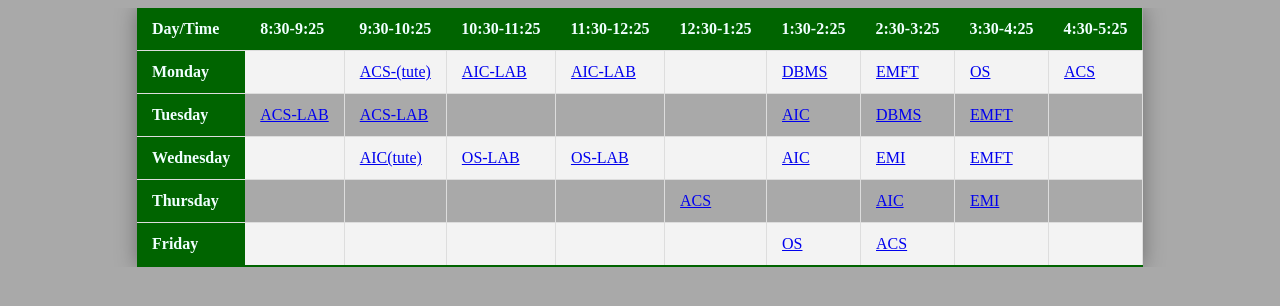
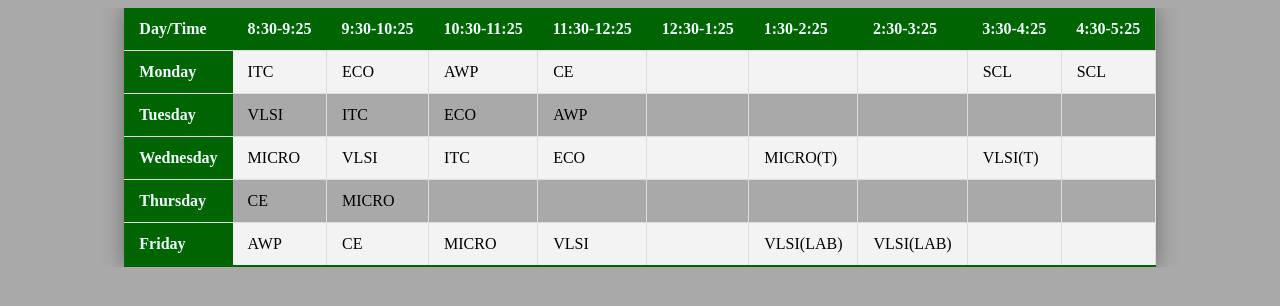
Before and after one commit to Rahul140001/timetable, a plain HTML site: page index.html in a window 1280 px wide. Drawn offline with Linux system fonts and the light colour scheme.

Commit message:
Update index.html

```diff
--- a/index.html
+++ b/index.html
@@ -24,97 +24,62 @@
             </tr>
             <tr>
                 <th>Monday</th>
+                <td>ITC</td>
+                <td>ECO</td>
+                <td>AWP </td>
+                <td>CE </td>
                 <td></td>
-                <td> <a href="https://meet.google.com/hsx-bsme-pzw">ACS-(tute)</a> </td>
-                <td> <a href="https://meet.google.com/cax-eoyy-jro?authuser=1">AIC-LAB</a> </td>
-                <td> <a href="https://meet.google.com/cax-eoyy-jro?authuser=1">AIC-LAB</a> </td>
                 <td></td>
-                <td>
-                    <a href="https://teams.microsoft.com/l/meetup-join/19%3ameeting_ODM4NGIxMmMtYzIyNC00MTNmLWE3NTktMzM1MzE0YWQzODk1%40thread.v2/0?context=%7b%22Tid%22%3a%22a6de9407-2d24-407d-81e6-941b053c301a%22%2c%22Oid%22%3a%22815d6b05-c289-4f6f-bf0d-cfe8741102a6%22%7d">
-                        DBMS
-                    </a>
-                </td>
-                <td>
-                    <a href="https://teams.microsoft.com/l/meetup-join/19%3ameeting_NjBkYmUzNjYtNTY3NC00YTNkLWExZmUtNjNjZDlmZmI2NDk4%40thread.v2/0?context=%7b%22Tid%22%3a%22a6de9407-2d24-407d-81e6-941b053c301a%22%2c%22Oid%22%3a%22148b444d-cec8-4c62-a6ec-e23ab52e9d06%22%7d">
-                        EMFT
-                    </a>
-                </td>
-                <td>
-                    <a href="https://teams.microsoft.com/l/meetup-join/19%3ameeting_OGE2YmNmOTItOGRlNi00MWQ3LTk2N2EtN2VlMGVjNzE1MjIy%40thread.v2/0?context=%7b%22Tid%22%3a%22a6de9407-2d24-407d-81e6-941b053c301a%22%2c%22Oid%22%3a%22d1be709e-c49e-48d4-adf2-e0248326497c%22%7d">
-                        OS
-                    </a>
-                </td>
-                <td><a href="https://meet.google.com/mxs-gpde-ybu">ACS</a> </td>
+                <td></td>
+                <td>SCL</td>
+                <td>SCL</td>
             </tr>
             <tr>
                 <th>Tuesday</th>
-                <td> <a href="https://meet.google.com/lookup/ghu2s4yzvs"> ACS-LAB</a></td>
-                <td> <a href="https://meet.google.com/lookup/ghu2s4yzvs"> ACS-LAB</a></td>
-                <td></td>
-                <td></td>
-                <td></td>
-                <td> <a href="http://meet.google.com/iun-kzye-wwa">AIC</a> </td>
-                <td>
-                    <a href="https://teams.microsoft.com/l/meetup-join/19%3ameeting_ODM4NGIxMmMtYzIyNC00MTNmLWE3NTktMzM1MzE0YWQzODk1%40thread.v2/0?context=%7b%22Tid%22%3a%22a6de9407-2d24-407d-81e6-941b053c301a%22%2c%22Oid%22%3a%22815d6b05-c289-4f6f-bf0d-cfe8741102a6%22%7d">
-                        DBMS
-                    </a>
-                </td>
-                <td>
-                    <a href="https://teams.microsoft.com/l/meetup-join/19%3ameeting_NjBkYmUzNjYtNTY3NC00YTNkLWExZmUtNjNjZDlmZmI2NDk4%40thread.v2/0?context=%7b%22Tid%22%3a%22a6de9407-2d24-407d-81e6-941b053c301a%22%2c%22Oid%22%3a%22148b444d-cec8-4c62-a6ec-e23ab52e9d06%22%7d">
-                        EMFT
-                    </a>
-                </td>
-                <td></td>
-            </tr>
-            <tr>
-                <th>Wednesday</th>
-                <td></td>
-                <td> <a href="http://meet.google.com/iun-kzye-wwa">AIC(tute)</a> </td>
-                <td> <a href="https://meet.google.com/lookup/bk745zfxka">OS-LAB</a> </td>
-                <td> <a href="https://meet.google.com/lookup/bk745zfxka">OS-LAB</a> </td>
-                <td></td>
-                <td> <a href="http://meet.google.com/iun-kzye-wwa">AIC</a> </td>
-                <td>
-                    <a href="https://teams.microsoft.com/l/meetup-join/19%3ameeting_ZTNjMjBmYjYtNWZhNC00MGVmLTgzOWEtNjdmYmFlNWEyZDY5%40thread.v2/0?context=%7b%22Tid%22%3a%22a6de9407-2d24-407d-81e6-941b053c301a%22%2c%22Oid%22%3a%22ad5c7a14-88c9-4db4-bc3b-229ab0a1e014%22%7d">
-                    EMI
-                    </a>
-                </td>
-                <td>
-                    <a href="https://teams.microsoft.com/l/meetup-join/19%3ameeting_NjBkYmUzNjYtNTY3NC00YTNkLWExZmUtNjNjZDlmZmI2NDk4%40thread.v2/0?context=%7b%22Tid%22%3a%22a6de9407-2d24-407d-81e6-941b053c301a%22%2c%22Oid%22%3a%22148b444d-cec8-4c62-a6ec-e23ab52e9d06%22%7d">
-                        EMFT
-                    </a>
-                </td>
-                <td></td>
-            </tr>
-            <tr>
-                <th>Thursday</th>
-                <td></td>
-                <td></td>
-                <td></td>
-                <td></td>
-                <td><a href="https://meet.google.com/mxs-gpde-ybu">ACS</a> </td>
-                <td></td>
-                <td> <a href="http://meet.google.com/iun-kzye-wwa">AIC</a> </td>
-                <td>
-                    <a href="https://teams.microsoft.com/l/meetup-join/19%3ameeting_ZTNjMjBmYjYtNWZhNC00MGVmLTgzOWEtNjdmYmFlNWEyZDY5%40thread.v2/0?context=%7b%22Tid%22%3a%22a6de9407-2d24-407d-81e6-941b053c301a%22%2c%22Oid%22%3a%22ad5c7a14-88c9-4db4-bc3b-229ab0a1e014%22%7d">
-                EMI
-                    </a>
-            </td>
-                <td></td>
-            </tr>
-            <tr>
-                <th>Friday</th>
+                <td>VLSI </td>
+                <td>ITC</td>
+                <td>ECO</td>
+                <td>AWP</td>
+
                 <td></td>
                 <td></td>
                 <td></td>
                 <td></td>
                 <td></td>
-                <td>
-                    <a href="https://teams.microsoft.com/l/meetup-join/19%3ameeting_OGE2YmNmOTItOGRlNi00MWQ3LTk2N2EtN2VlMGVjNzE1MjIy%40thread.v2/0?context=%7b%22Tid%22%3a%22a6de9407-2d24-407d-81e6-941b053c301a%22%2c%22Oid%22%3a%22d1be709e-c49e-48d4-adf2-e0248326497c%22%7d">
-                        OS
-                    </a>
-                </td>
-                <td><a href="https://meet.google.com/mxs-gpde-ybu">ACS</a> </td>
+            </tr>
+            <tr>
+                <th>Wednesday</th>
+                <td>MICRO</td>
+                <td>VLSI </td>
+                <td>ITC</td>
+                <td>ECO</td>
+                <td></td>
+                <td>MICRO(T)</td>
+                <td></td>
+                <td>VLSI(T)</td>
+                <td></td>
+            </tr>
+            <tr>
+                <th>Thursday</th>
+                <td>CE</td>
+                <td>MICRO </td>
+                <td> </td>
+                <td> </td>
+                <td></td>
+                <td></td>
+                <td></td>
+                <td></td>
+                <td></td>
+            </tr>
+            <tr>
+                <th>Friday</th>
+                <td>AWP</td>
+                <td>CE </td>
+                <td>MICRO </td>
+                <td>VLSI </td>
+                <td></td>
+                <td>VLSI(LAB)</td>
+                <td>VLSI(LAB)</td>
                 <td></td>
                 <td></td>
             </tr>
```
